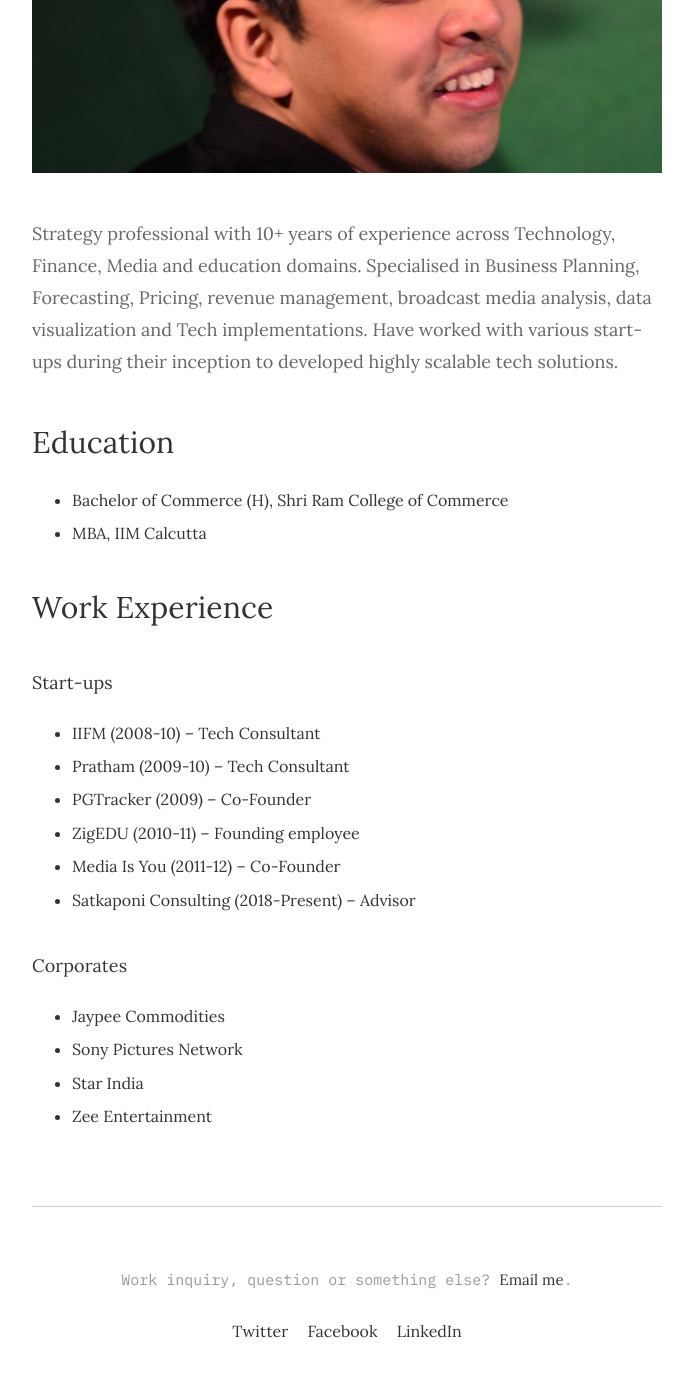
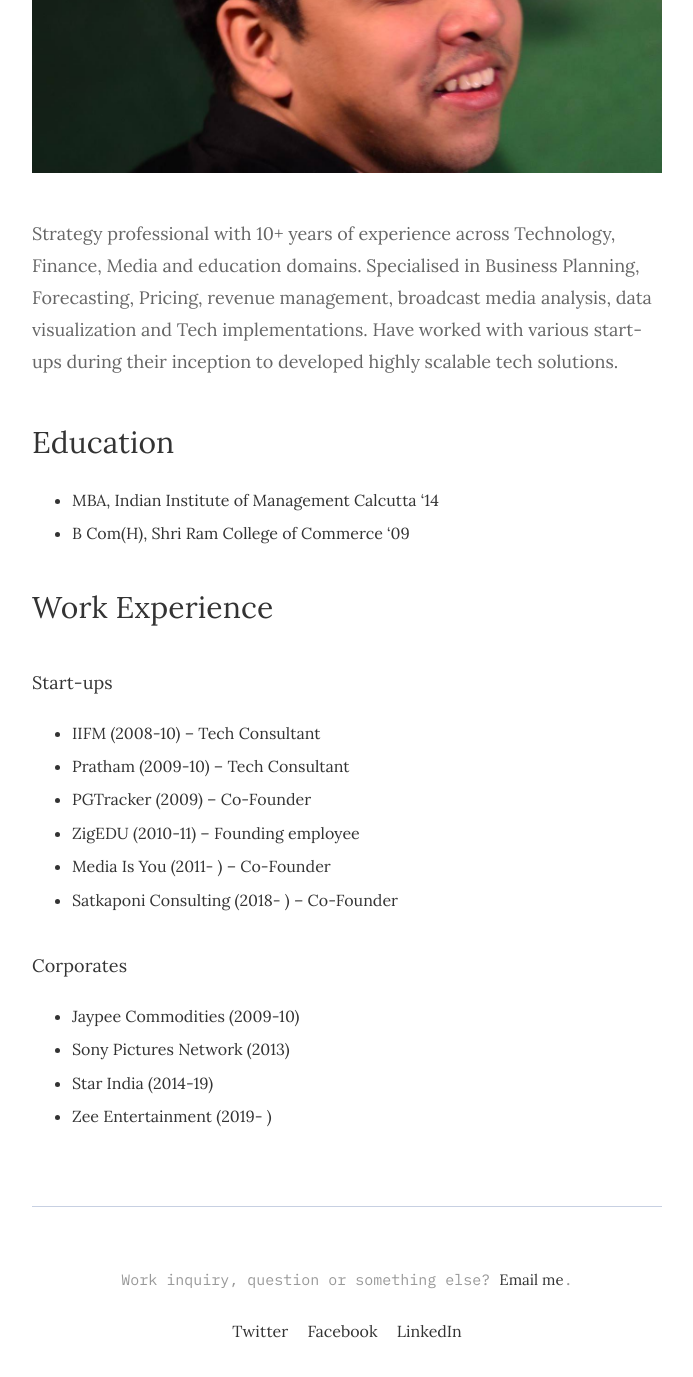
Before and after one commit to varunjain79/varunjain79.github.io, a Jekyll site: the page built from _pages/Resume.md, in a window 1280 px wide and 1400 px high, scrolled down 480 px. Shown: the top 1377 px of the window, without its empty margins (293-986 px from the left). Built offline with Jekyll 4.4.1, drawn with Linux system fonts in a browser that asks for light colours.

Commit message:
Update Resume.md

```diff
--- a/_pages/Resume.md
+++ b/_pages/Resume.md
@@ -9,8 +9,8 @@ Strategy professional with 10+ years of experience across Technology, Finance, M
 
 Education
 -------------
-* Bachelor of Commerce (H), Shri Ram College of Commerce
-* MBA, IIM Calcutta
+* MBA, Indian Institute of Management Calcutta '14
+* B Com(H), Shri Ram College of Commerce '09
 
 Work Experience
 -----------------
@@ -20,11 +20,11 @@ Work Experience
 *	Pratham (2009-10) – Tech Consultant
 *	PGTracker (2009) – Co-Founder
 *	ZigEDU (2010-11) – Founding employee
-*	Media Is You (2011-12) – Co-Founder
-*	Satkaponi Consulting (2018-Present) – Advisor
+*	Media Is You (2011- ) – Co-Founder
+*	Satkaponi Consulting (2018- ) – Co-Founder
 
 ##### Corporates
-*	Jaypee Commodities
-*	Sony Pictures Network
-*	Star India
-*	Zee Entertainment
+*	Jaypee Commodities (2009-10)
+*	Sony Pictures Network (2013)
+*	Star India (2014-19)
+*	Zee Entertainment (2019- )
```
